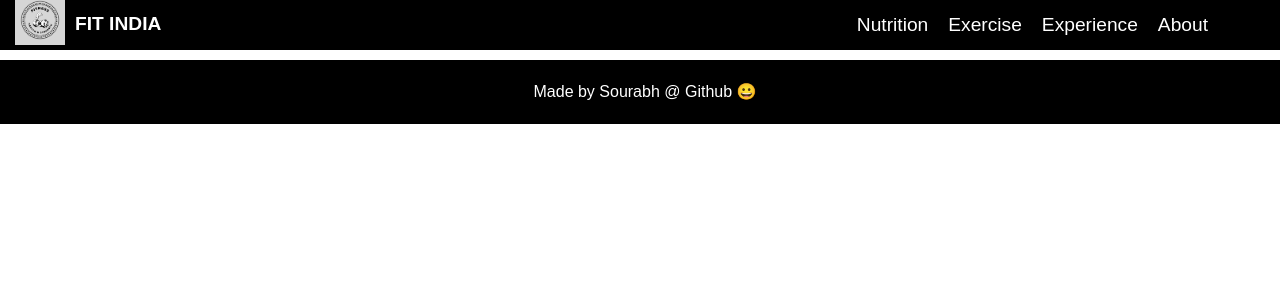
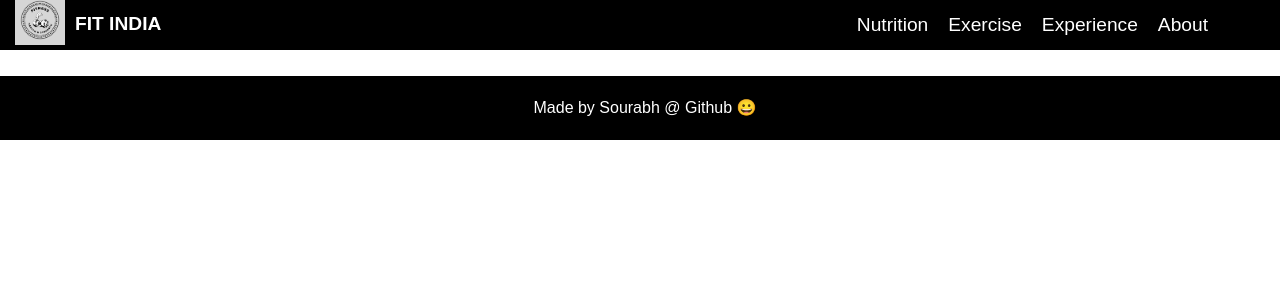
Before and after one commit to sourabh707/fit-india, a React (Create React App) app: page /exercise in a window 1280 px wide. Shown: the top 300 px of the page. Built offline with nearby package versions, Linux system fonts and the light colour scheme.

Commit message:
routing fixed

```diff
--- a/src/components/Explore/index.js
+++ b/src/components/Explore/index.js
@@ -10,10 +10,10 @@ function Explore() {
           <Card text="NUTRITION"  link ="/nutrition"/>
         </div>
         <div className="Explore_box">
-          <Card text="EXPERIENCE" link ="/exercise"/>
+          <Card text="EXPERIENCE" link ="/experience"/>
         </div>
         <div className="Explore_box">
-          <Card text="EXERCISES" link ="/experience"/>
+          <Card text="EXERCISES" link ="/exercise"/>
         </div>
       </div>
     </div>
--- a/src/components/Footer/index.css
+++ b/src/components/Footer/index.css
@@ -1,4 +1,4 @@
-footer{ text-align: center;margin-top: 10px;background-color: #000;color: white;bottom: 0;width: 100%;}
+footer{ text-align: center;margin-top: 10px;background-color: #000;color: white;bottom: 0;width: 100%; margin-top: 2%;}
 .Footer-Title{display: flex;flex-direction: row;}
 .Footer-Img img {width: 50px;height: 50px; margin: auto}
 .Footer_Nav-navlogo{color: #fff;font-weight: bold;text-decoration: none;}
```
